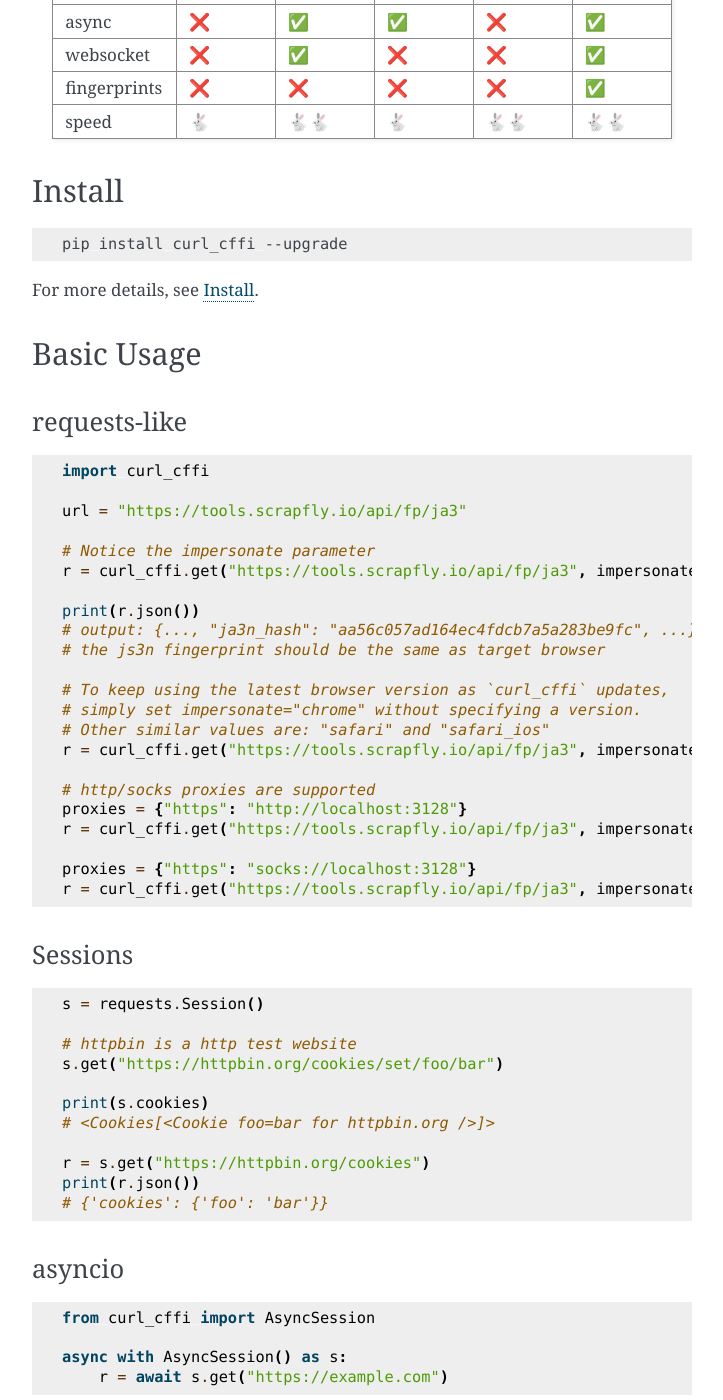
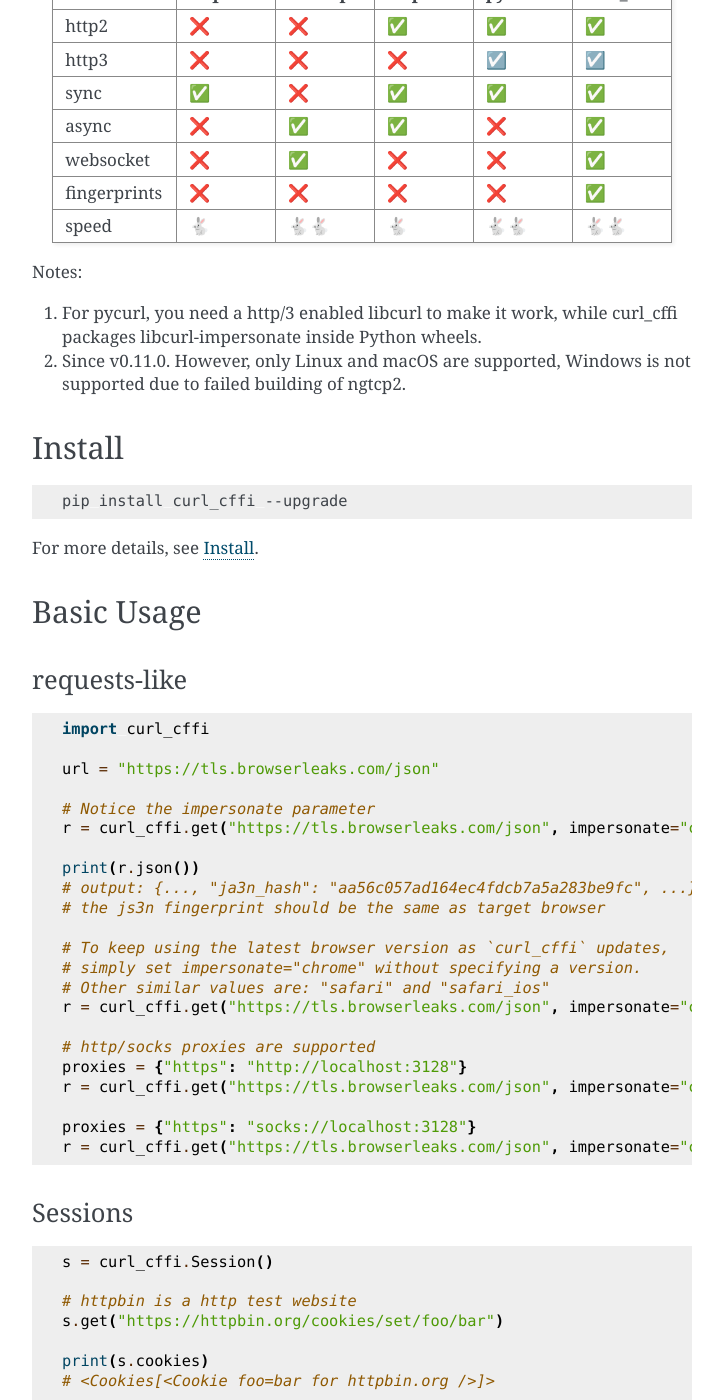
Before and after one commit to lexiforest/curl_cffi, a Sphinx documentation site: the page built from docs/index.rst, in a window 1280 px wide and 1400 px high, scrolled down 2861 px. Shown: the whole window, without its empty margins (388-1111 px from the left). Built offline with Sphinx 7.4.7, drawn with Linux system fonts in a browser that asks for light colours; some of the changed text lies outside the part shown.

Commit message:
Update docs for 0.11

```diff
--- a/docs/impersonate.rst
+++ b/docs/impersonate.rst
@@ -212,9 +212,9 @@ and non-standard TLS options created for this project:
 
 For Akamai http2 fingerprints, you can fully customize the 3 parts:
 
-* ``CURLOPT_HTTP2_PSEUDO_HEADERS_ORDER``, sets http2 pseudo header order, for example: `masp` (non-standard HTTP/2 options created for this project).
-* ``CURLOPT_HTTP2_SETTINGS`` sets the settings frame values, for example `1:65536;3:1000;4:6291456;6:262144` (non-standard HTTP/2 options created for this project).
-* ``CURLOPT_HTTP2_WINDOW_UPDATE`` sets initial window update value for http2, for example `15663105` (non-standard HTTP/2 options created for this project).
+* ``CURLOPT_HTTP2_PSEUDO_HEADERS_ORDER``, sets http2 pseudo header order, for example: ``masp`` (non-standard HTTP/2 options created for this project).
+* ``CURLOPT_HTTP2_SETTINGS`` sets the settings frame values, for example ``1:65536;3:1000;4:6291456;6:262144`` (non-standard HTTP/2 options created for this project).
+* ``CURLOPT_HTTP2_WINDOW_UPDATE`` sets initial window update value for http2, for example ``15663105`` (non-standard HTTP/2 options created for this project).
 
 For a complete list of options and explanation, see the `curl-impersoante README`_.
 
--- a/docs/index.rst
+++ b/docs/index.rst
@@ -83,12 +83,12 @@ You can also click `here <https://buymeacoffee.com/yifei>`_ to buy me a coffee.
 Features
 ------
 
-- Supports JA3/TLS and http2 fingerprints impersonation.
+- Supports JA3/TLS and http2 fingerprints impersonation, including recent browsers and custom fingerprints.
 - Much faster than requests/httpx, on par with aiohttp/pycurl, see `benchmarks <https://github.com/lexiforest/curl_cffi/tree/main/benchmark>`_.
 - Mimics requests API, no need to learn another one.
 - Pre-compiled, so you don't have to compile on your machine.
 - Supports ``asyncio`` with proxy rotation on each request.
-- Supports http 2.0, which requests does not.
+- Supports http 2.0 & 3.0, which requests does not.
 - Supports websocket.
 
 .. list-table:: Feature matrix
@@ -107,6 +107,12 @@ Features
      - ✅
      - ✅
      - ✅
+   * - http3
+     - ❌
+     - ❌
+     - ❌
+     - ☑️
+     - ☑️
    * - sync
      - ✅
      - ❌
@@ -138,6 +144,11 @@ Features
      - 🐇🐇
      - 🐇🐇
 
+Notes:
+
+1. For pycurl, you need a http/3 enabled libcurl to make it work, while curl_cffi packages libcurl-impersonate inside Python wheels.
+2. Since v0.11.0. However, only Linux and macOS are supported, Windows is not supported due to failed building of ngtcp2.
+
 Install
 -----
 
@@ -157,10 +168,10 @@ requests-like
 
     import curl_cffi
 
-    url = "https://tools.scrapfly.io/api/fp/ja3"
+    url = "https://tls.browserleaks.com/json"
 
     # Notice the impersonate parameter
-    r = curl_cffi.get("https://tools.scrapfly.io/api/fp/ja3", impersonate="chrome110")
+    r = curl_cffi.get("https://tls.browserleaks.com/json", impersonate="chrome110")
 
     print(r.json())
     # output: {..., "ja3n_hash": "aa56c057ad164ec4fdcb7a5a283be9fc", ...}
@@ -169,21 +180,21 @@ requests-like
     # To keep using the latest browser version as `curl_cffi` updates,
     # simply set impersonate="chrome" without specifying a version.
     # Other similar values are: "safari" and "safari_ios"
-    r = curl_cffi.get("https://tools.scrapfly.io/api/fp/ja3", impersonate="chrome")
+    r = curl_cffi.get("https://tls.browserleaks.com/json", impersonate="chrome")
 
     # http/socks proxies are supported
     proxies = {"https": "http://localhost:3128"}
-    r = curl_cffi.get("https://tools.scrapfly.io/api/fp/ja3", impersonate="chrome110", proxies=proxies)
+    r = curl_cffi.get("https://tls.browserleaks.com/json", impersonate="chrome110", proxies=proxies)
 
     proxies = {"https": "socks://localhost:3128"}
-    r = curl_cffi.get("https://tools.scrapfly.io/api/fp/ja3", impersonate="chrome110", proxies=proxies)
+    r = curl_cffi.get("https://tls.browserleaks.com/json", impersonate="chrome110", proxies=proxies)
 
 Sessions
 ~~~~~~
 
 .. code-block:: python
 
-    s = requests.Session()
+    s = curl_cffi.Session()
 
     # httpbin is a http test website
     s.get("https://httpbin.org/cookies/set/foo/bar")
@@ -200,9 +211,7 @@ asyncio
 
 .. code-block:: python
 
-    from curl_cffi import AsyncSession
-
-    async with AsyncSession() as s:
+    async with curl_cffi.AsyncSession() as s:
         r = await s.get("https://example.com")
 
 More concurrency:
@@ -242,6 +251,16 @@ WebSockets
         )
         ws.run_forever()
 
+    # asyncio
+    import asyncio
+    from curl_cffi import AsyncSession
+
+    async with AsyncSession() as s:
+        ws = await s.ws_connect("wss://echo.websocket.org")
+        await asyncio.gather(*[ws.send_str("Hello, World!") for _ in range(10)])
+        async for message in ws:
+            print(message)
+
 
 Indices and tables
 ==================
--- a/docs/vs-requests.rst
+++ b/docs/vs-requests.rst
@@ -8,6 +8,7 @@ Here are a list of known incompatibilities:
 - retries are not supported yet, tracked in [#24](https://github.com/lexiforest/curl_cffi/issues/24)
 - redirect history are not supported, tracked in [#82](https://github.com/lexiforest/curl_cffi/issues/82)
 - empty-domains cookies may lost during redirects, tracked in [#55](https://github.com/lexiforest/curl_cffi/issues/55)
+- response object can not be pickled.
 
 Alternatively, you can also use curl-cffi as a requests adapter via `curl-adapter <https://github.com/el1s7/curl-adapter>`_.
 In this way, you get the full functionality of requests.
```
Also changed, not shown: README.md (+4 -3 lines), docs/changelog.rst (+13 -0 lines).
